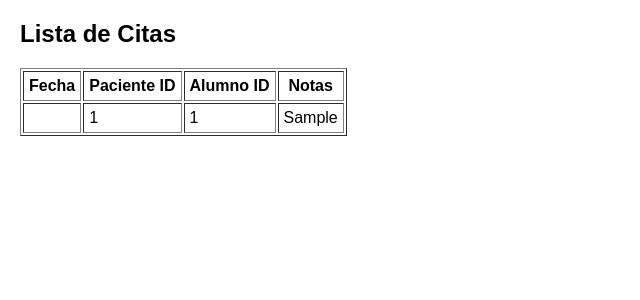
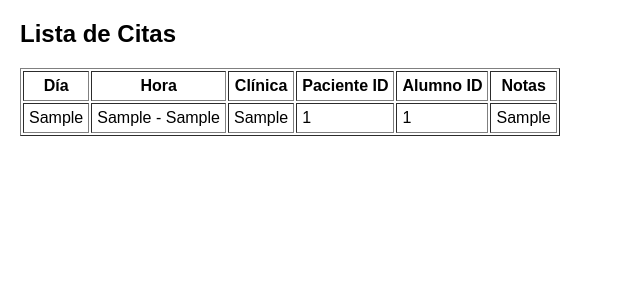
Before and after one commit to Luislopeze/Clinica, a Flask app: template templates/citas.html in a window 1280 px wide. Shown: the part 38-338 px from the top of the page, without its empty margins (0-640 px from the left). Run offline with Flask 3, Linux system fonts and the light colour scheme; the template is opened without the code that fills it: values that come from a table or form of the project are taken from there, others are empty; tables that the repository leaves empty hold one stand-in row (values such as "Sample post").

Commit message:
Update citas.html

```diff
--- a/templates/citas.html
+++ b/templates/citas.html
@@ -3,10 +3,12 @@
 <h2>Lista de Citas</h2>
 {% if citas %}
 <table border="1" cellpadding="5">
-  <tr><th>Fecha</th><th>Paciente ID</th><th>Alumno ID</th><th>Notas</th></tr>
+  <tr><th>Día</th><th>Hora</th><th>Clínica</th><th>Paciente ID</th><th>Alumno ID</th><th>Notas</th></tr>
   {% for c in citas %}
   <tr>
-    <td>{{ c.fecha }}</td>
+    <td>{{ c.dia }}</td>
+    <td>{{ c.hora_inicio }} - {{ c.hora_fin }}</td>
+    <td>{{ c.clinica }}</td>
     <td>{{ c.paciente_id }}</td>
     <td>{{ c.alumno_id }}</td>
     <td>{{ c.notas }}</td>
```
